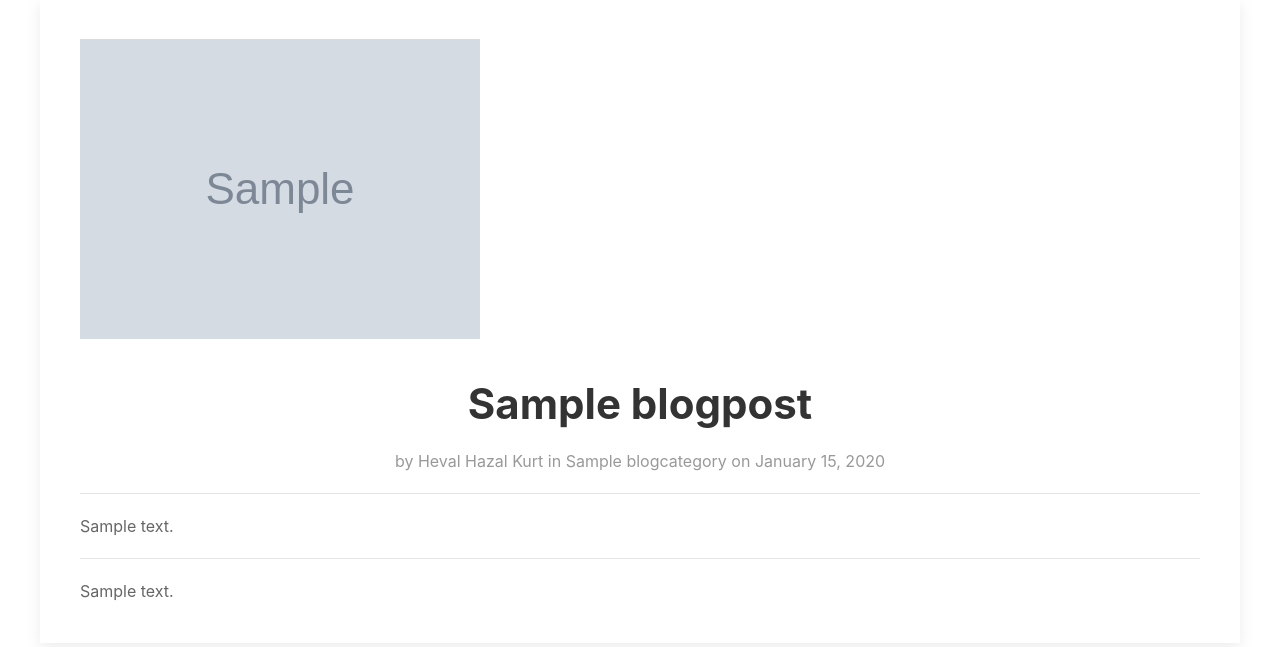
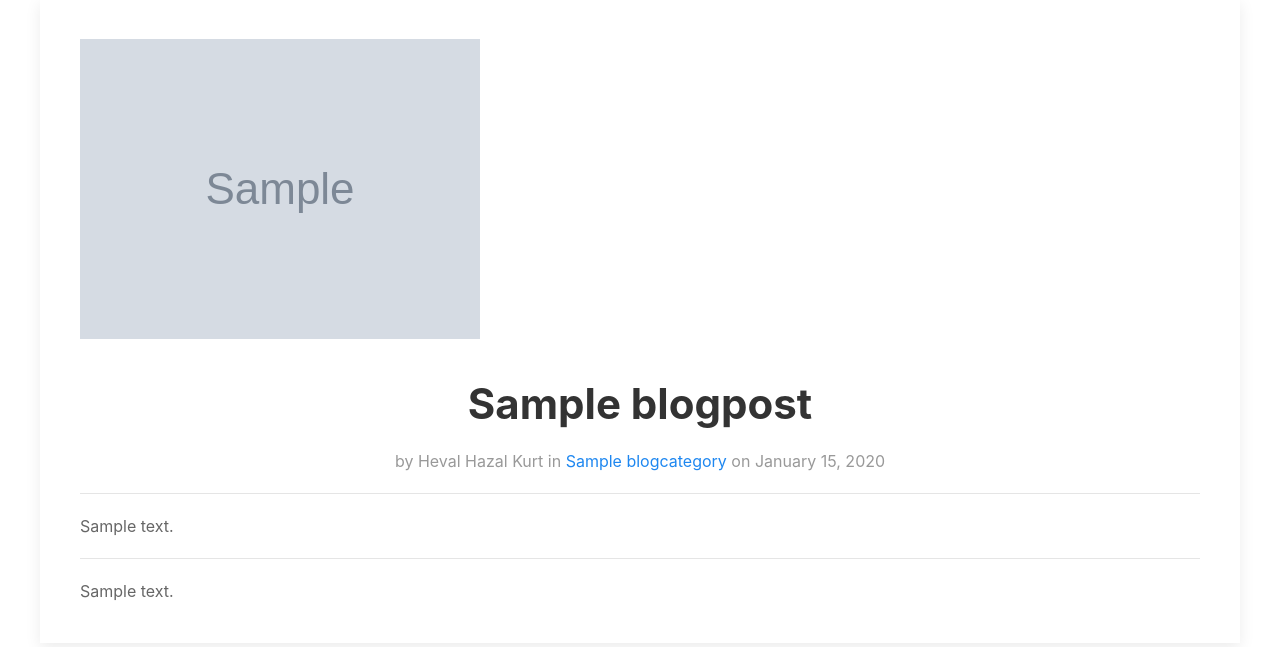
Before and after one commit to hevalhazalkurt/hhk_personal_website, a Django app: a page that uses hhk_web/blog/templates/blog/blog_detail.html in a window 1280 px wide. Shown: the part 81-728 px from the top of the page. Run offline with Django 3.2, Linux system fonts and the light colour scheme; tables that the repository leaves empty hold one stand-in row (values such as "Sample post"); grey boxes marked "Sample" are stand-in pictures; some libraries are stand-ins or nearby versions.

Commit message:
Added category page url

```diff
--- a/hhk_web/blog/templates/blog/blog_detail.html
+++ b/hhk_web/blog/templates/blog/blog_detail.html
@@ -5,7 +5,7 @@
     <div class="uk-card uk-card-default uk-card-body">
         <img src="{{ object.image.url }}" />
         <h1 class="uk-text-bold uk-text-center">{{ object.title }}</h1>
-        <p class="uk-text-muted uk-text-center">by {{ object.author }} in {{ object.category }} on {{ object.date_posted|date:"F d, Y" }}</p> <hr>
+        <p class="uk-text-muted uk-text-center">by {{ object.author }} in <a href="{{ object.category.get_absolute_url }}">{{ object.category }}</a> on {{ object.date_posted|date:"F d, Y" }}</p> <hr>
         <p>{{ object.summary }}</p> <hr>
         <p>{{ object.content }}</p>
     </div>
```
